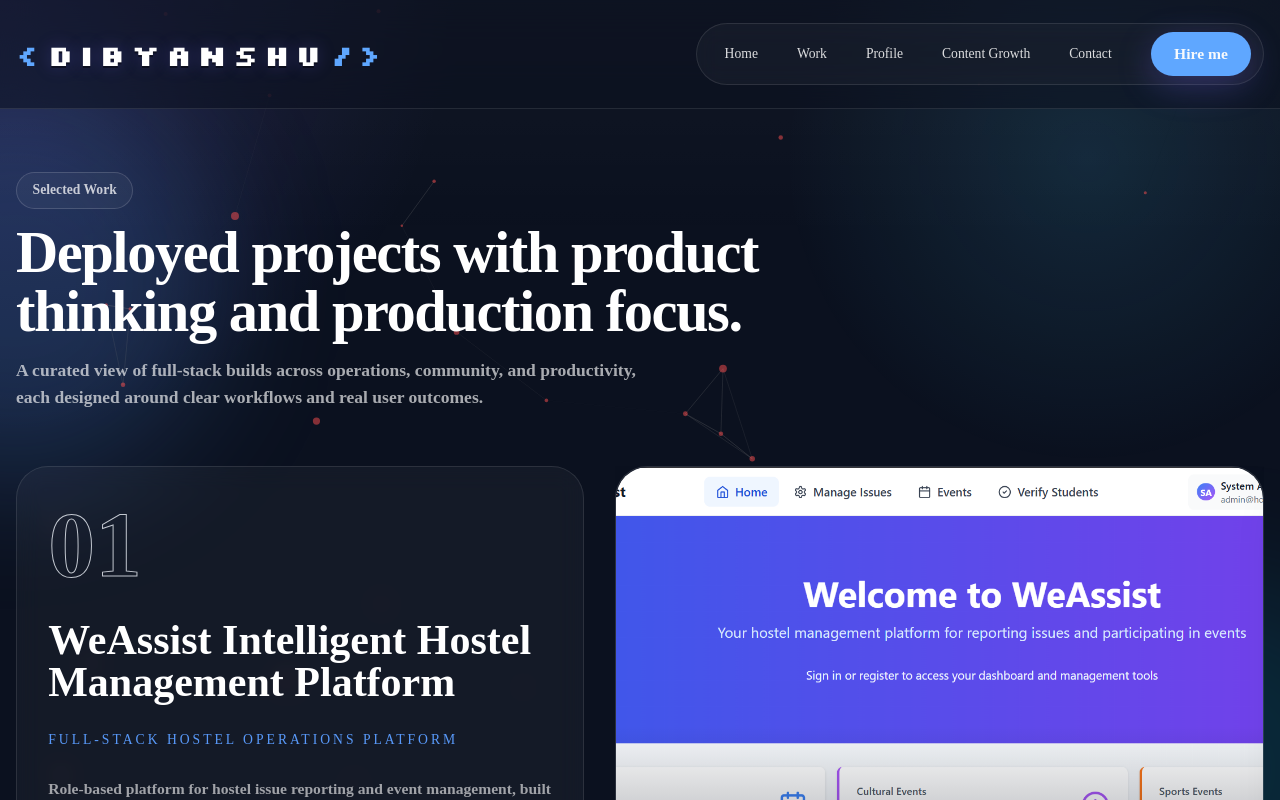
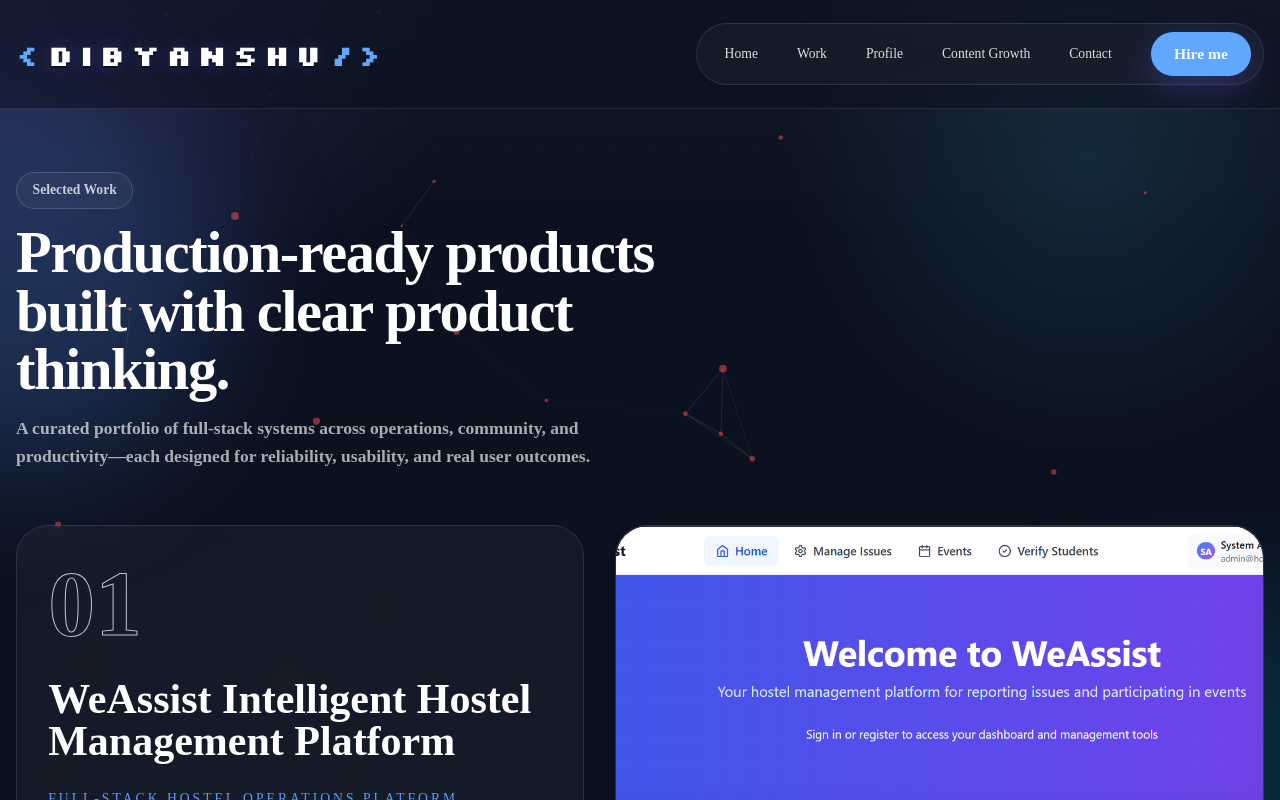
Before and after one commit to DibyanshuChaubey/portfolio-main, a Next.js app: page /work in a window 1280 px wide. Shown: the top 800 px of the page. Built offline with nearby package versions, Linux system fonts and the light colour scheme.

Commit message:
Refactor: Update text content across multiple components for clarity and impact

```diff
--- a/app/contact/page.jsx
+++ b/app/contact/page.jsx
@@ -209,11 +209,11 @@ const Contact = () => {
             Contact
           </span>
           <h1 className="text-4xl font-bold tracking-tight text-white xl:text-6xl">
-            Let&apos;s turn ideas into polished digital products.
+            Let&apos;s build high-impact digital products together.
           </h1>
           <p className="max-w-2xl text-white/65 xl:text-lg">
-            Open to freelance work, backend-heavy builds, and product-focused
-            collaborations where clarity and execution matter.
+            Open to freelance engagements and product collaborations where
+            speed, clarity, and execution quality matter.
           </p>
         </div>
 
--- a/app/content-growth/page.jsx
+++ b/app/content-growth/page.jsx
@@ -141,7 +141,7 @@ export default function ContentGrowthPage() {
       <div className="container mx-auto">
         <div className="mb-10 xl:mb-14 flex max-w-4xl flex-col gap-4">
           <span className="inline-flex w-fit rounded-full border border-white/15 bg-white/[0.04] px-4 py-2 text-sm text-white/75">
-            Dedicated Section
+            Content Growth
           </span>
           <h1 className="text-4xl font-bold tracking-tight text-white xl:text-6xl">
             {contentGrowth.title}
--- a/app/page.jsx
+++ b/app/page.jsx
@@ -44,7 +44,7 @@ const Home = () => {
               transition={{ delay: 0.15, duration: 0.45 }}
               className="inline-flex items-center rounded-full border border-white/20 bg-white/5 px-4 py-2 text-sm tracking-wider text-white/85"
             >
-              Computer Science Student • Python & Flask Developer
+              Full-Stack Developer • Content Growth Strategist
             </motion.span>
 
             <motion.h1
@@ -68,7 +68,7 @@ const Home = () => {
             >
               I&apos;m Dibyanshu Chaubey — I design and build modern web
               applications with <strong>React, Python, Flask, and SQL</strong>,
-              focused on performance, clarity, and real-world impact.
+              focused on performance, clarity, and measurable impact.
             </motion.p>
 
             <motion.div
--- a/app/profile/page.jsx
+++ b/app/profile/page.jsx
@@ -173,11 +173,11 @@ const ResumePage = () => {
             Profile Snapshot
           </span>
           <h1 className="text-4xl font-bold tracking-tight text-white xl:text-6xl">
-            Experience, skills, and achievements in one structured view.
+            Professional profile, technical depth, and verified achievements.
           </h1>
           <p className="max-w-2xl text-white/65 xl:text-lg">
-            A compact professional profile covering education, project work,
-            technical depth, competitive programming, and certifications.
+            A focused profile covering education, project execution,
+            competitive programming, certifications, and practical impact.
           </p>
         </div>
 
--- a/app/work/page.jsx
+++ b/app/work/page.jsx
@@ -129,12 +129,12 @@ const WorkPage = () => {
             Selected Work
           </span>
           <h1 className="text-4xl font-bold tracking-tight text-white xl:text-6xl">
-            Deployed projects with product thinking and production focus.
+            Production-ready products built with clear product thinking.
           </h1>
           <p className="max-w-2xl text-white/65 xl:text-lg">
-            A curated view of full-stack builds across operations, community,
-            and productivity, each designed around clear workflows and real user
-            outcomes.
+            A curated portfolio of full-stack systems across operations,
+            community, and productivity—each designed for reliability,
+            usability, and real user outcomes.
           </p>
         </div>
 
```
